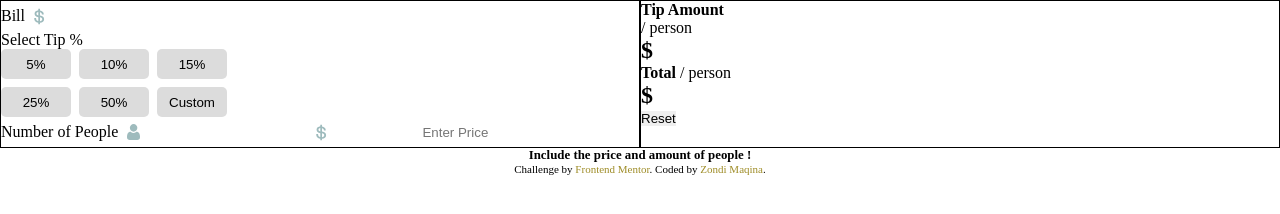
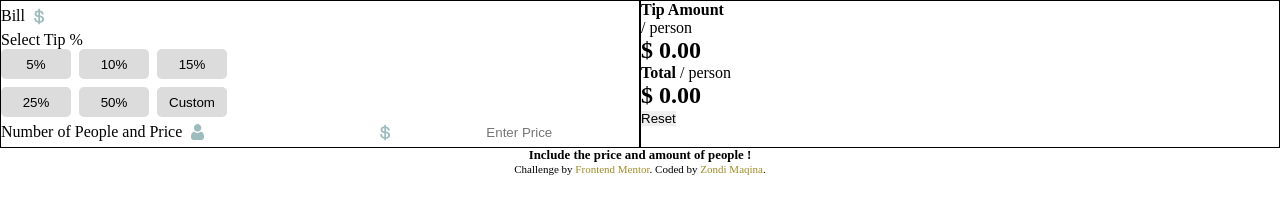
Before and after one commit to zondiMaqina/tip-calculator, a plain HTML site: page index.html in a window 1280 px wide. Drawn offline with Linux system fonts and the light colour scheme.

Commit message:
edit text

```diff
--- a/index.html
+++ b/index.html
@@ -34,7 +34,7 @@
 
   <section class="last">
     <div class="amount-input">
-      <span class="amount">Number of People</span>
+      <span class="amount">Number of People and Price</span>
       <input type="text" id="people">
       <input type="text" placeholder="Enter Price" id="price">
     </div>
@@ -53,7 +53,7 @@
           </p>
         </div>
         <h2>
-          $ <span id="tip-balance"></span>
+          $ <span id="tip-balance">0.00</span>
         </h2>
       </section>
 
@@ -65,7 +65,7 @@
           / person
         </div>
         <h2>
-          $ <span id="total-balance"></span>
+          $ <span id="total-balance">0.00</span>
         </h2>
       </section>
 
```
